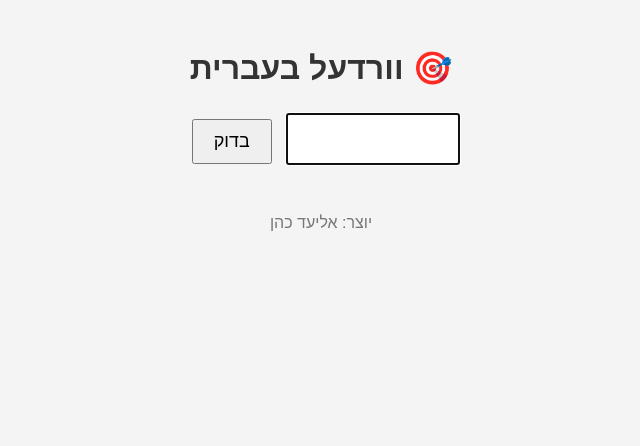
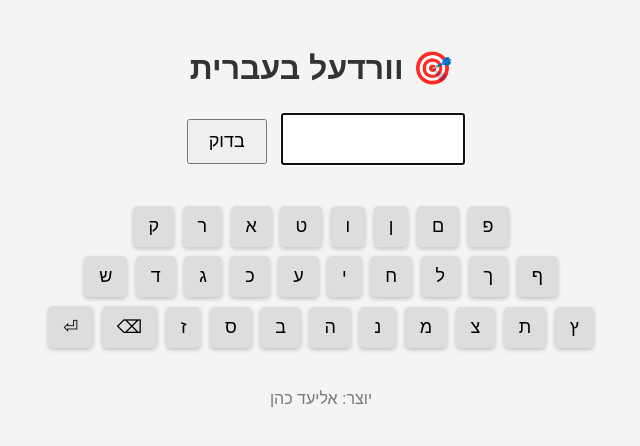
Before and after one commit to Eliadc3/wordle, a Flask app: page / in a window 1280 px wide. Shown: the top 446 px of the page, without its empty margins (319-959 px from the left). Run offline with Flask 3, Linux system fonts and the light colour scheme.

Commit message:
virtual keyboard

```diff
--- a/templates/index.html
+++ b/templates/index.html
@@ -16,7 +16,7 @@
         #guessInput {
             font-size: 24px;
             padding: 10px;
-            width: 150px;
+            width: 160px;
             text-align: center;
         }
         button {
@@ -42,6 +42,27 @@
         .green { background-color: #6aaa64; }
         .yellow { background-color: #c9b458; }
         .gray { background-color: #787c7e; }
+
+        .keyboard {
+            margin-top: 30px;
+        }
+        .keyboard-row {
+            margin: 5px 0;
+        }
+        .key {
+            display: inline-block;
+            margin: 2px;
+            padding: 10px 15px;
+            font-size: 18px;
+            border-radius: 5px;
+            background-color: #ddd;
+            cursor: pointer;
+            box-shadow: 0px 2px 4px rgba(0,0,0,0.2);
+            user-select: none;
+        }
+        .key:hover {
+            background-color: #bbb;
+        }
     </style>
 </head>
 <body>
@@ -49,6 +70,44 @@
     <input type="text" id="guessInput" maxlength="5" autofocus>
     <button onclick="submitGuess()">בדוק</button>
     <div id="feedback"></div>
+
+    <div class="keyboard">
+        <div class="keyboard-row">
+            <span class="key" onclick="addLetter('פ')">פ</span>
+            <span class="key" onclick="addLetter('ם')">ם</span>
+            <span class="key" onclick="addLetter('ן')">ן</span>
+            <span class="key" onclick="addLetter('ו')">ו</span>
+            <span class="key" onclick="addLetter('ט')">ט</span>
+            <span class="key" onclick="addLetter('א')">א</span>
+            <span class="key" onclick="addLetter('ר')">ר</span>
+            <span class="key" onclick="addLetter('ק')">ק</span>
+        </div>
+        <div class="keyboard-row">
+            <span class="key" onclick="addLetter('ף')">ף</span>
+            <span class="key" onclick="addLetter('ך')">ך</span>
+            <span class="key" onclick="addLetter('ל')">ל</span>
+            <span class="key" onclick="addLetter('ח')">ח</span>
+            <span class="key" onclick="addLetter('י')">י</span>
+            <span class="key" onclick="addLetter('ע')">ע</span>
+            <span class="key" onclick="addLetter('כ')">כ</span>
+            <span class="key" onclick="addLetter('ג')">ג</span>
+            <span class="key" onclick="addLetter('ד')">ד</span>
+            <span class="key" onclick="addLetter('ש')">ש</span>
+        </div>
+        <div class="keyboard-row">
+            <span class="key" onclick="addLetter('ץ')">ץ</span>
+            <span class="key" onclick="addLetter('ת')">ת</span>
+            <span class="key" onclick="addLetter('צ')">צ</span>
+            <span class="key" onclick="addLetter('מ')">מ</span>
+            <span class="key" onclick="addLetter('נ')">נ</span>
+            <span class="key" onclick="addLetter('ה')">ה</span>
+            <span class="key" onclick="addLetter('ב')">ב</span>
+            <span class="key" onclick="addLetter('ס')">ס</span>
+            <span class="key" onclick="addLetter('ז')">ז</span>
+            <span class="key" onclick="deleteLetter()">⌫</span>
+            <span class="key" onclick="submitGuess()">⏎</span>
+        </div>
+    </div>
 
     <script>
         function submitGuess() {
@@ -75,12 +134,25 @@
             });
         }
 
+        function addLetter(letter) {
+            let input = document.getElementById('guessInput');
+            if (input.value.length < 5) {
+                input.value += letter;
+            }
+        }
+
+        function deleteLetter() {
+            let input = document.getElementById('guessInput');
+            input.value = input.value.slice(0, -1);
+        }
+
         document.getElementById('guessInput').addEventListener('keypress', function (e) {
             if (e.key === 'Enter') {
                 submitGuess();
             }
         });
     </script>
+
     <footer style="margin-top: 40px; color: #777;">יוצר: אליעד כהן</footer>
 </body>
 </html>
```
